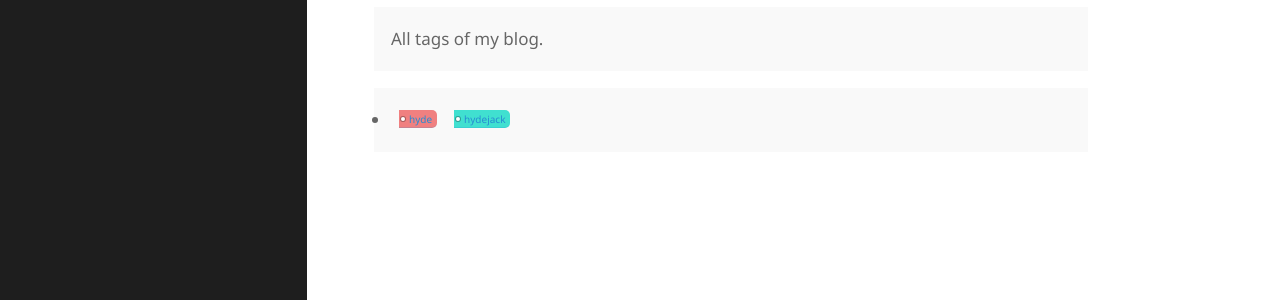
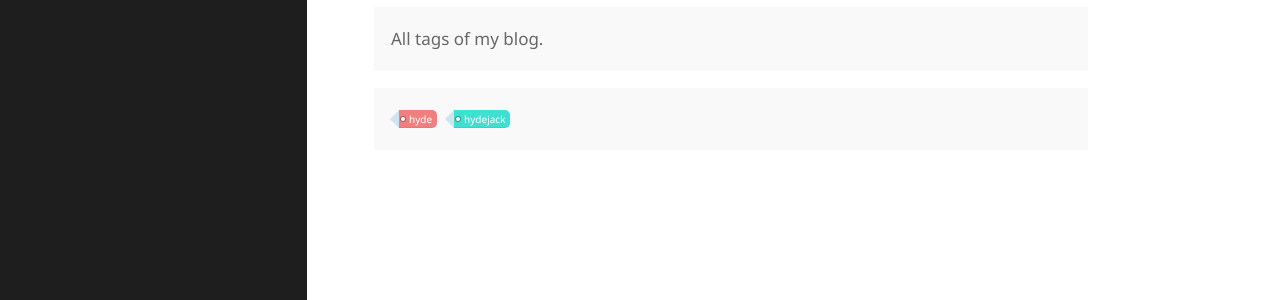
Before and after one commit to sunping0612/blog, a Jekyll site: the page built from _featured_tags/all.md, in a window 1280 px wide. Shown: the part 139-439 px from the top of the page. Built offline with Jekyll 4.4.1, drawn with Linux system fonts in a browser that asks for light colours; some web fonts are replaced.

Commit message:
Update my-style.scss

```diff
--- a/_sass/my-style.scss
+++ b/_sass/my-style.scss
@@ -9,6 +9,7 @@
 
 .tag-list-item {
   float: left;
+  list-style-type: none;
 }
 
 .tag {
@@ -16,14 +17,19 @@
   text-decoration: none;
   font-weight: 400;
   font-size: 10px;
-  color: #fff;
+  color: #fff !important;
   height: 18px;
   line-height: 18px;
   float: left;
   padding: 0 5px 0 10px;
   position: relative;
   border-radius: 0 5px 5px 0;
+  border-color: inherit;
   margin: 5px 9px 5px 8px;
+}
+
+a.tag:hover {
+  border-color: inherit !important;
 }
 
 .tag:before {
@@ -34,6 +40,7 @@
   top: 0;
   left: -18px;
   border: 9px solid transparent;
+  border-right-color: inherit;
 }
 
 .tag:after {
```
